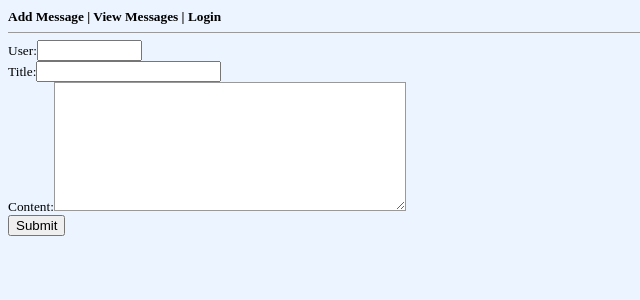
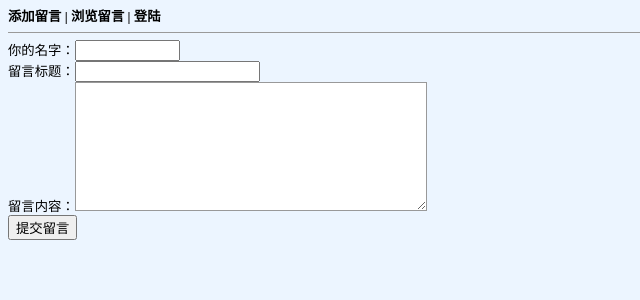
Before and after one commit to wuzeyou/bbs_test, a PHP site: page /add.php in a window 1280 px wide. Shown: the top 300 px of the page, without its empty margins (0-640 px from the left). Run offline with PHP 8.4, Linux system fonts and the light colour scheme.

Commit message:
修改编码为UTF8
解决中文乱码问题

```diff
--- a/add.php
+++ b/add.php
@@ -8,26 +8,26 @@ function CheckPost()
 {
 	if (myform.user.value=="")
 	{
-		alert("Please input user name");
+		alert("请输入用户名");
 		myform.user.focus();
 		return false;
 	}
 
 	if (myform.content.value=="")
 	{
-		alert("Content can't be empty");
+		alert("内容不能为空");
 		myform.content.focus();
 		return false;
 	}
 }
 </SCRIPT>
 
-<form action="add.php" method="post" name="myform" onsubmit="return CheckPost();">
-	User:<input type="text" size="10" name="user" /><br>
-	Title:<input type="text" name="title" /><br/>
-  	Content:<textarea name="content"  cols="60" rows="9"></textarea><br/>
+<form action="" method="post" name="myform" onsubmit="return CheckPost();">
+	你的名字：<input type="text" size="10" name="user" /><br>
+	留言标题：<input type="text" name="title" /><br/>
+  	留言内容：<textarea name="content"  cols="60" rows="9"></textarea><br/>
 
- 	<input type="submit" name="submit" value="Submit"/>
+ 	<input type="submit" name="submit" value="提交留言"/>
 
 </form>
 
--- a/conn.php
+++ b/conn.php
@@ -2,7 +2,7 @@
 
 $conn = @ mysql_connect("localhost", "root", "") or die("can't connect database"); //可修改为你主机的数据库密码
 mysql_select_db("bbs", $conn); //数据库名称
-mysql_query("set names 'GBK'"); //使用GBK中文编码;
+mysql_query("set names 'UTF8'"); //使用UTF8编码;
 
 function htmtocode($content) {
   $content = str_replace("\n", "<br>", str_replace(" ", "&nbsp;", $content));
--- a/head.php
+++ b/head.php
@@ -1,6 +1,6 @@
 <head>
-<meta http-equiv="Content-Type" content="text/html">
+<meta http-equiv="Content-Type" content="text/html" charset="utf-8">
 <title></title>
 <link href="images/css.css" rel="stylesheet" type="text/css">
-<b><a href="add.php">Add Message</a> | <a href="list.php">View Messages</a>  | <a href="login.php">Login</a> </b>
+<b><a href="add.php">添加留言</a> | <a href="list.php">浏览留言</a>  | <a href="login.php">登陆</a> </b>
 <hr size=1>
--- a/login.php
+++ b/login.php
@@ -41,13 +41,13 @@ function Checklogin()
 </SCRIPT>
 
 <form action="" method="post" name="myform" onsubmit="return Checklogin();">
-  ID:<input type="text" name="id" /><br>
-  PW:<input type="password" name="pw" /> <input type="submit" name="submit" value="Login"/>
+  用户名：  <input type="text" name="id" /><br>
+  密码：   <input type="password" name="pw" /> <input type="submit" name="submit" value="Login"/>
   </form>
 <?php
 }else{
 ?>
-  <a href='?out=login'>Logout</a>
+  <a href='?out=login'>离开</a>
 <?php
 }
 ?>
```
